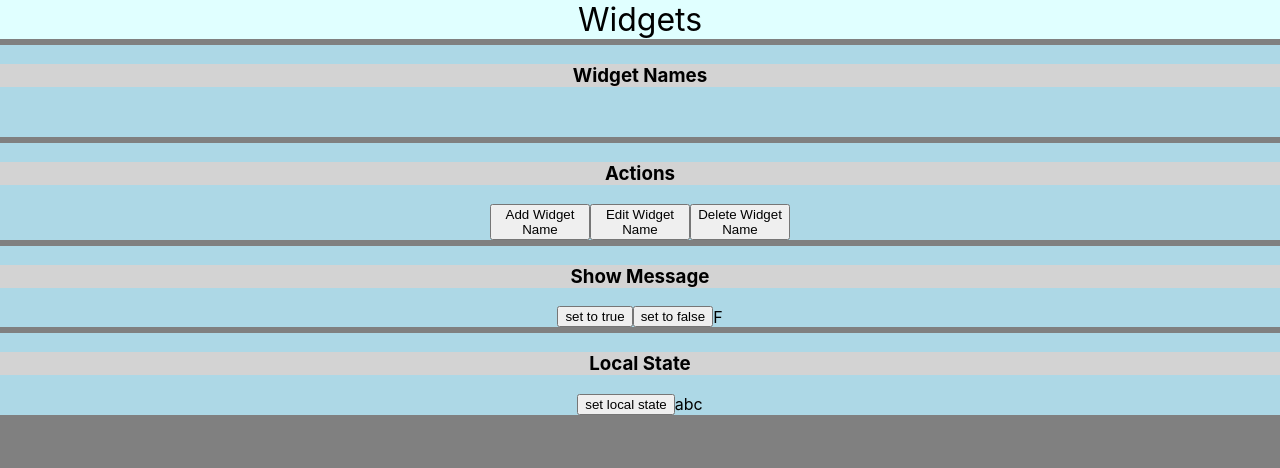
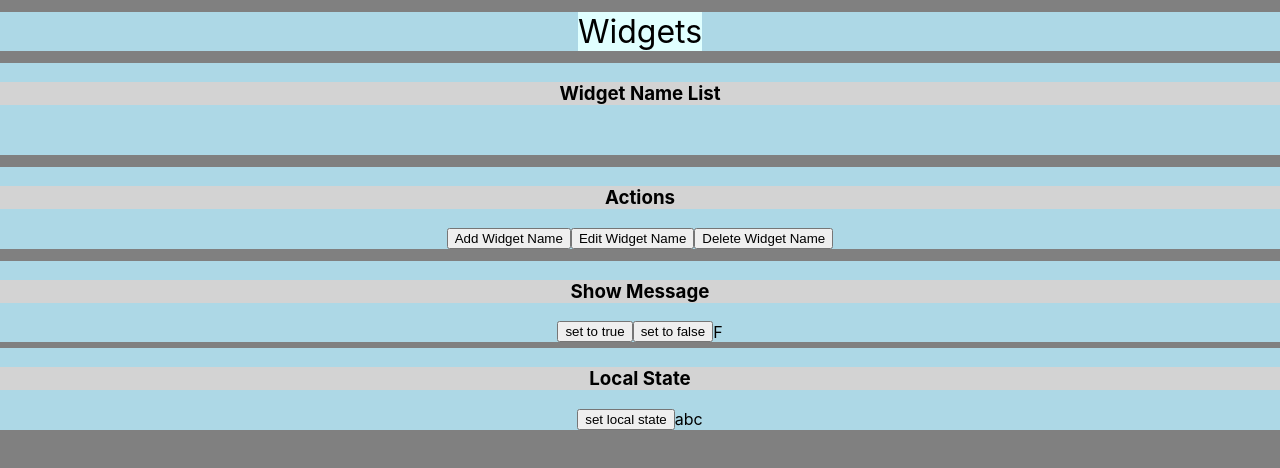
Before and after one commit to goatstone/min-hooks, a React app: page / in a window 1280 px wide. Shown: the top 468 px of the page. Built offline with nearby package versions, Linux system fonts and the light colour scheme.

Commit message:
refactor UI

```diff
--- a/src/MinHooks.tsx
+++ b/src/MinHooks.tsx
@@ -7,6 +7,53 @@ interface StoreContextInterface {
   readonly state: StateInterface
   readonly actions: any
 }
+/*
+  <Widgets>
+    <WidgetHeader />
+    <WidgetManager>
+      <h3>header</h3>
+      <WidgetList>
+    </WidgetManager>
+    <WidgetControl>
+      <h3>header</h3>
+      <WidgetAdd />
+      <WidgetEdit />
+    </WidgetControl>
+    <WidgetMessage>
+  </Widgets>
+*/
+const WidgetHeader: React.FC = () => (
+  <section>
+    <header>
+      Widgets
+    </header>
+  </section>
+)
+const Widgets: React.FC = ({ children } : any) => (
+  <section className="min-hooks">
+    {children}
+  </section>
+)
+const WidgetListManage: React.FC = ({ children } : any) => (
+  <section className="widget-manage">
+    {children}
+  </section>
+)
+const WidgetControl: React.FC = ({ children } : any) => (
+  <section className="widget-control">
+    {children}
+  </section>
+)
+const Message: React.FC = ({ children } : any) => (
+  <section className="message">
+    {children}
+  </section>
+)
+const LocalState: React.FC = ({ children } : any) => (
+  <section className="local-state">
+    {children}
+  </section>
+)
 const MinHooks: React.FC = () => {
   // local state
   const [localState, localSetState] = React.useState('abc')
@@ -15,11 +62,12 @@ const MinHooks: React.FC = () => {
 
   return (
     <section className="min-hooks">
-      <header>
-        Widgets
-      </header>
-      <section>
-        <h3>Widget Names</h3>
+      <Widgets>
+        <WidgetHeader />
+        <WidgetListManage>
+          <h3>
+            Widget Name List
+          </h3>
           <ul>
             {
               state.widgetNames.map(el => (
@@ -29,8 +77,8 @@ const MinHooks: React.FC = () => {
               ))
             }
           </ul>
-      </section>
-      <section className="actions">
+        </WidgetListManage>
+        <WidgetControl>
           <h3>Actions</h3>
           <button
             type="button"
@@ -53,8 +101,9 @@ const MinHooks: React.FC = () => {
           >
             Delete Widget Name
           </button>
-      </section>
-      <section>
+        </WidgetControl>
+      </Widgets>
+      <Message>
         <h3>Show Message</h3>
         <button
           type="button"
@@ -73,8 +122,8 @@ const MinHooks: React.FC = () => {
         <article className="global-state">
           {state.isShowingMessage ? 'T' : 'F'}
         </article>
-      </section>
-      <section>
+      </Message>
+      <LocalState>
         <h3>Local State</h3>
         <button
           type="button"
@@ -87,7 +136,7 @@ const MinHooks: React.FC = () => {
         <article className="local-state">
           {localState}
         </article>
-      </section>
+      </LocalState>
     </section>
   )
 }
```
Lines whose indentation alone changed are shown as unchanged.
